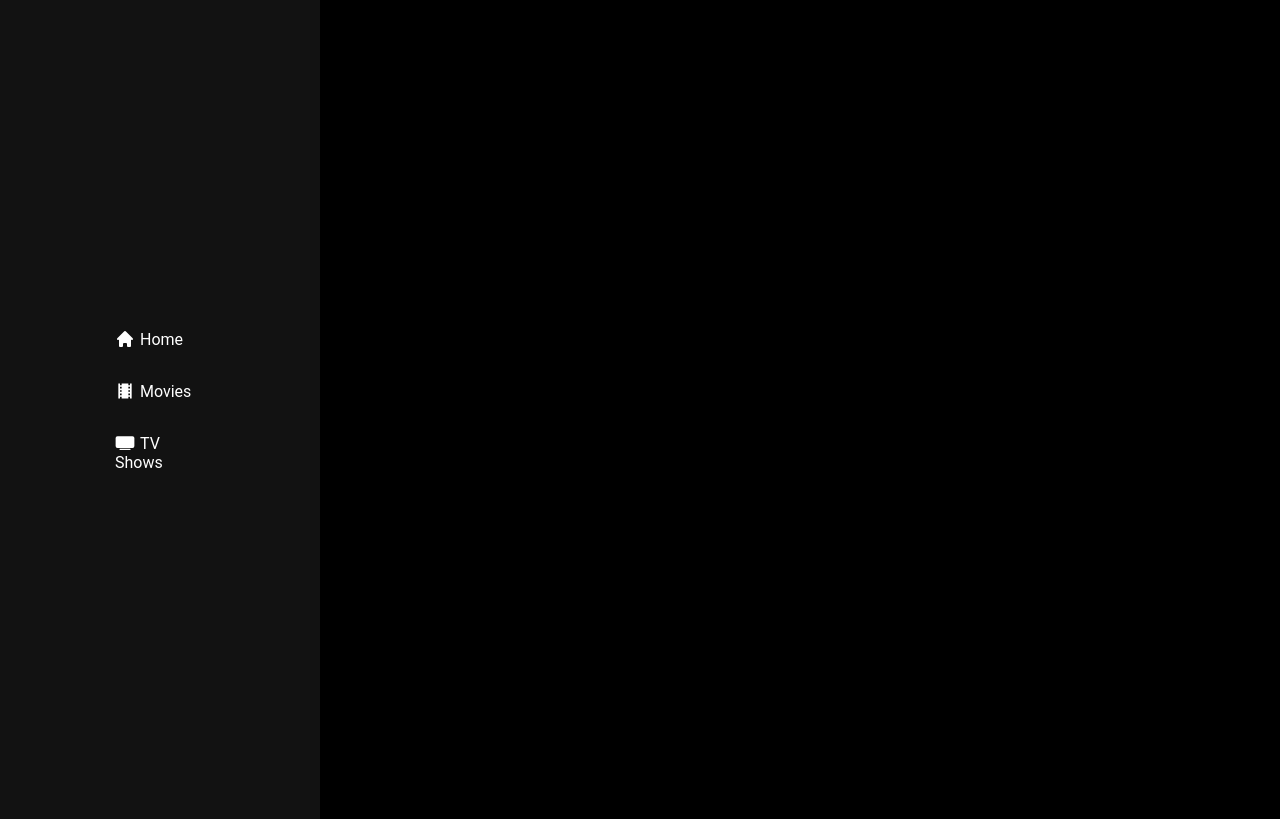
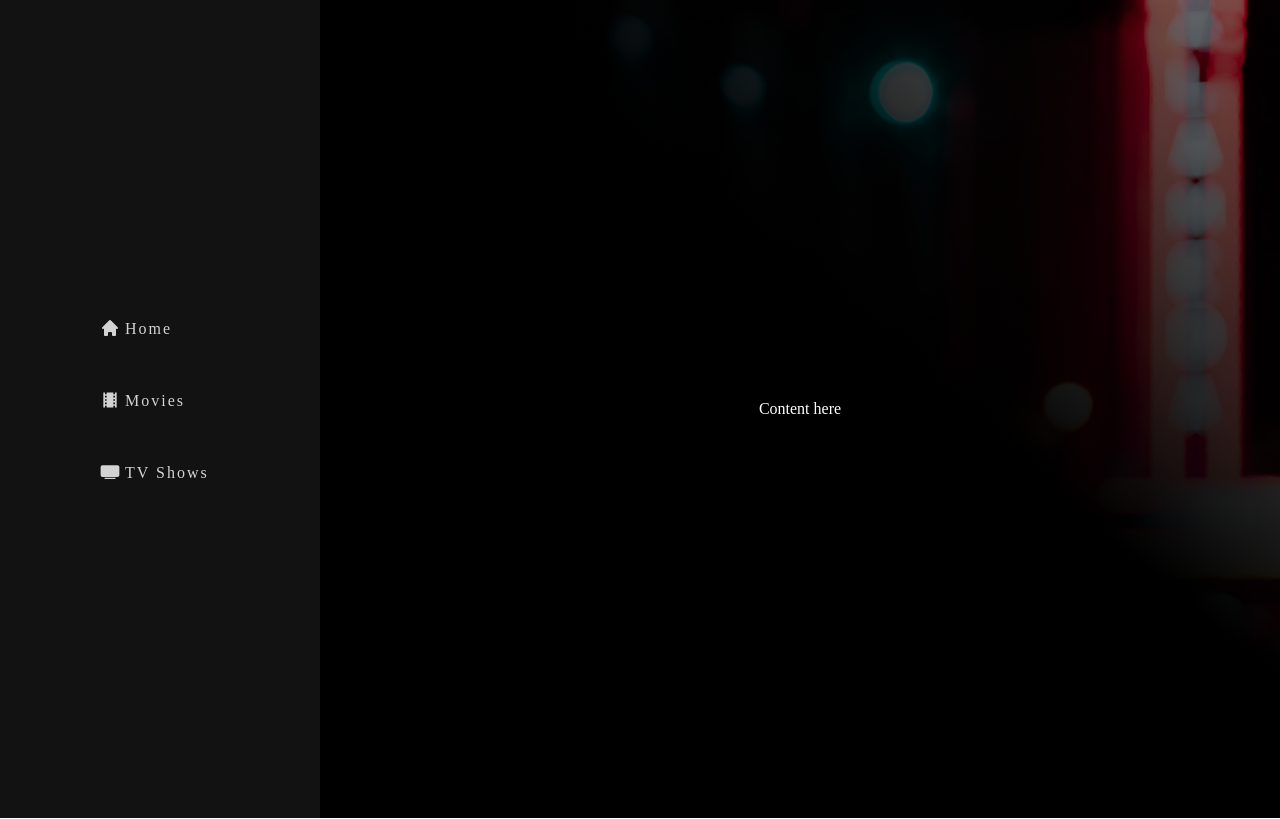
Before and after one commit to reedx8/Movie-Dashboard, a React (Create React App) app in the folder dashboard/: page / in a window 1280 px wide. Built offline with nearby package versions, Linux system fonts and the light colour scheme; what webfontloader would draw is missing.

Commit message:
Changed font to Poppins, added BG image

```diff
--- a/dashboard/src/App.css
+++ b/dashboard/src/App.css
@@ -2,6 +2,7 @@
   /* global colors */
   --black: black;
   --offBlack: #121212;
+  --red: #f9002b;
 }
 
 body,
@@ -12,7 +13,7 @@ html {
 }
 
 .App {
-  font-family: "Roboto";
+  font-family: "Poppins";
   display: grid;
   grid-template-columns: repeat(4, 1fr);
   grid-template-rows: 1fr;
--- a/dashboard/src/components/Homepage.css
+++ b/dashboard/src/components/Homepage.css
@@ -1,11 +1,19 @@
 .homepage {
-  background-color: var(--black);
+  /* background-color: var(--black); */
+  background-image: linear-gradient(to top right, black 45%, transparent 125%),
+    url("../assets/background.jpg");
+  background-color: black;
+  background-position: 20vw 0;
+  background-size: cover;
+  background-repeat: no-repeat;
   grid-column-start: 2;
   grid-column-end: 5;
   grid-row-start: 1;
   grid-row-end: 2;
 }
+
 p {
   text-align: center;
   margin: 50vh 0;
+  color: white;
 }
--- a/dashboard/src/components/Sidebar.css
+++ b/dashboard/src/components/Sidebar.css
@@ -8,12 +8,22 @@
   justify-content: center;
   align-items: center;
   height: 100vh;
+  width: 100%;
 }
 a {
   text-decoration: none;
-  color: white;
+  color: lightgrey;
   margin: 2vh;
-  width: 90px;
+  width: 120px;
+  padding: 10px 90%;
+  letter-spacing: 2px;
+}
+a:hover {
+  /* background-color: white; */
+  border-left-style: solid;
+  border-color: white;
+  background-color: #191919;
+  color: lightgrey;
 }
 
 .sidebarIcons {
--- a/dashboard/src/index.js
+++ b/dashboard/src/index.js
@@ -6,7 +6,7 @@ import WebFont from "webfontloader";
 
 WebFont.load({
   google: {
-    families: ["Roboto", "sans-serif"],
+    families: ["Poppins", "sans-serif"],
   },
 });
 
```
Also changed, not shown: dashboard/src/assets/background.jpg (added).
